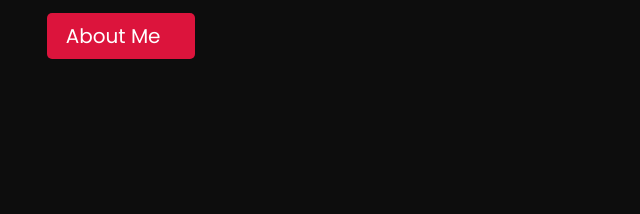
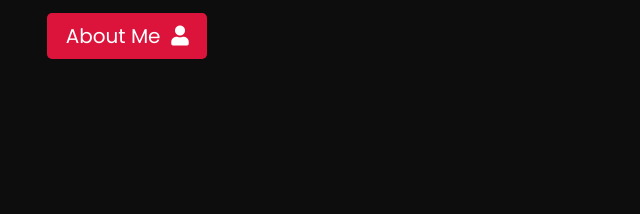
Before and after one commit to TianMeds/TianPortfolio, a plain HTML site: page home.html in a window 1280 px wide. Shown: the part 403-617 px from the top of the page, 613-1253 px from the left. Drawn offline with Linux system fonts and the light colour scheme.

Commit message:
Update home.html

```diff
--- a/home.html
+++ b/home.html
@@ -44,7 +44,7 @@
         <pre>
         <a href="about.html">
 <button onclick="doSomething()" style="background-color:crimson;padding: 8px;color:#ffffff;border-radius:5px; font-size: 20px; font-family: 'Poppins', sans-serif;cursor:pointer;
- animation:movedown 1s linear 1;animation-delay:0.5s;visibility:hidden;animation-fill-mode:forwards">  About Me     </button>
+ animation:movedown 1s linear 1;animation-delay:0.5s;visibility:hidden;animation-fill-mode:forwards">  About Me  <i class="fas fa-user" style="font-size: 30apx" style='align-items:center;';></i>  </button>
         </a>
         <pre>
 
```
